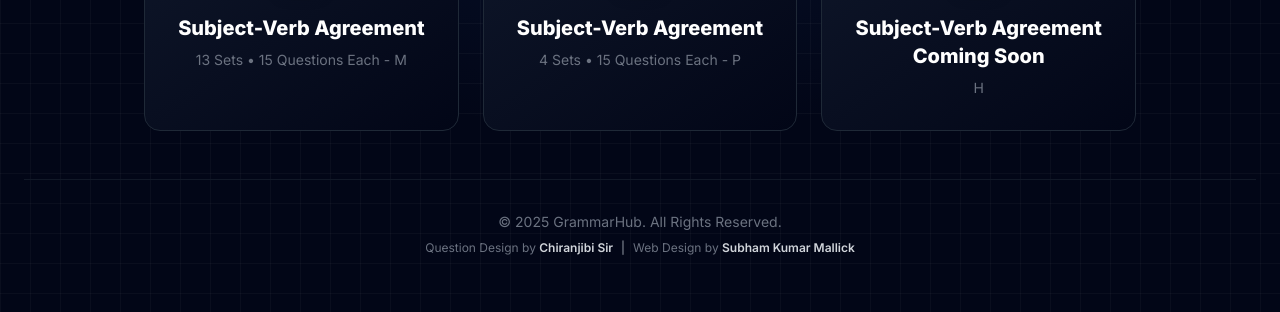
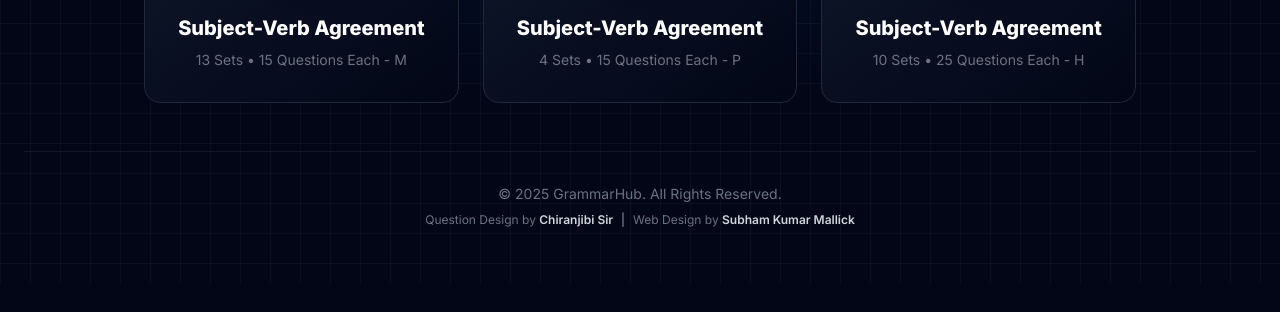
Before and after one commit to sk-mallick/englishjibi-classes, a plain HTML site: page practice.html in a window 1280 px wide. Shown: the part 697-1009 px from the top of the page. After the commit the page ends 981 px from the top, so only its background shows below. Drawn offline with nearby package versions, Linux system fonts and the light colour scheme.

Commit message:
name fix

```diff
--- a/practice.html
+++ b/practice.html
@@ -207,8 +207,9 @@
                     </div>
                     <h3
                         class="text-xl font-bold text-white mb-2 group-hover:text-gold-400 transition-colors">Subject-Verb
-                        Agreement Coming Soon</h3>
-                    <p class="text-gray-500 text-sm font-medium">H</p>
+                        Agreement</h3>
+                    <p class="text-gray-500 text-sm font-medium">10 Sets • 25
+                        Questions Each - H</p>
                 </a>
 
             </div>
```
